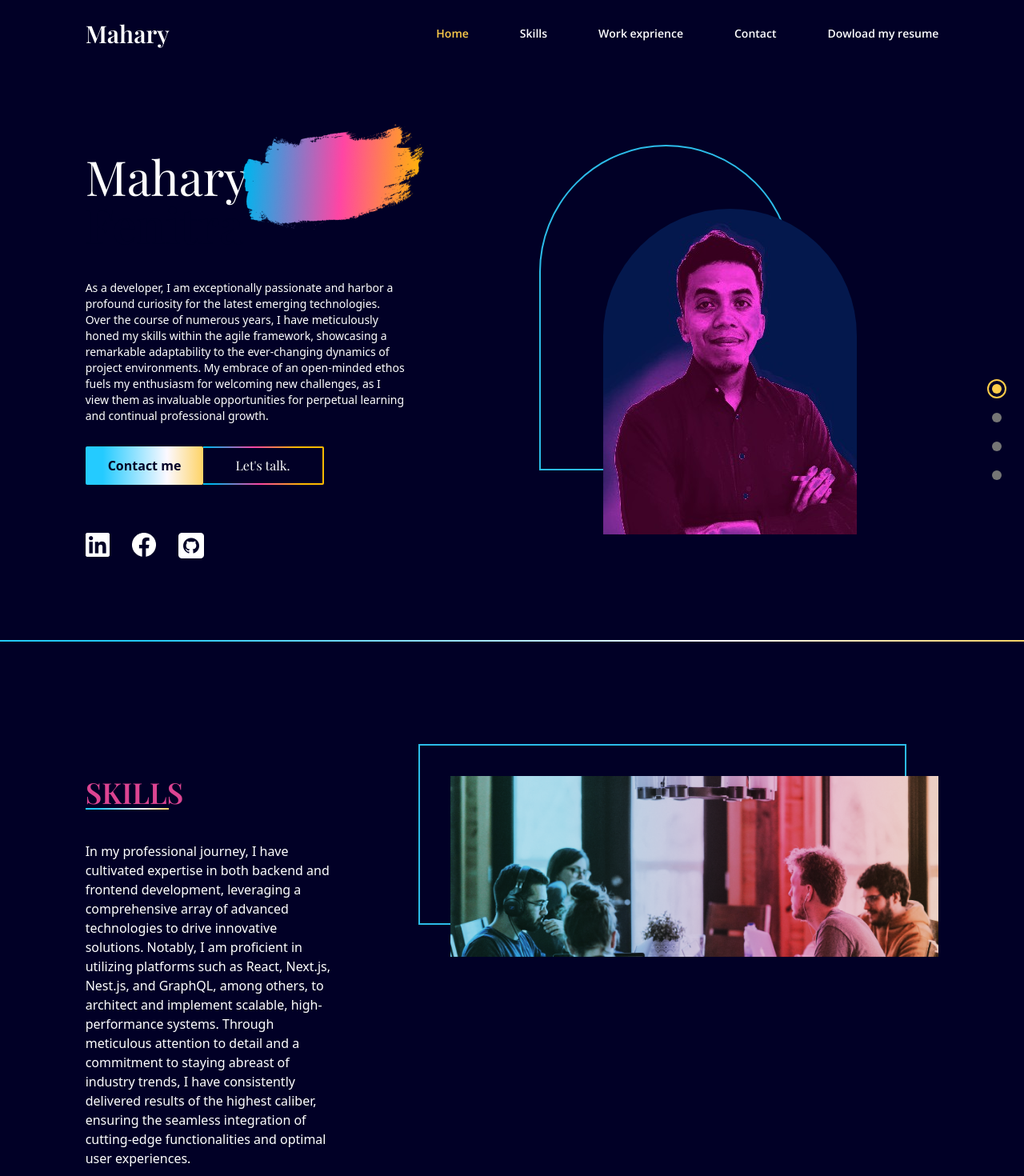
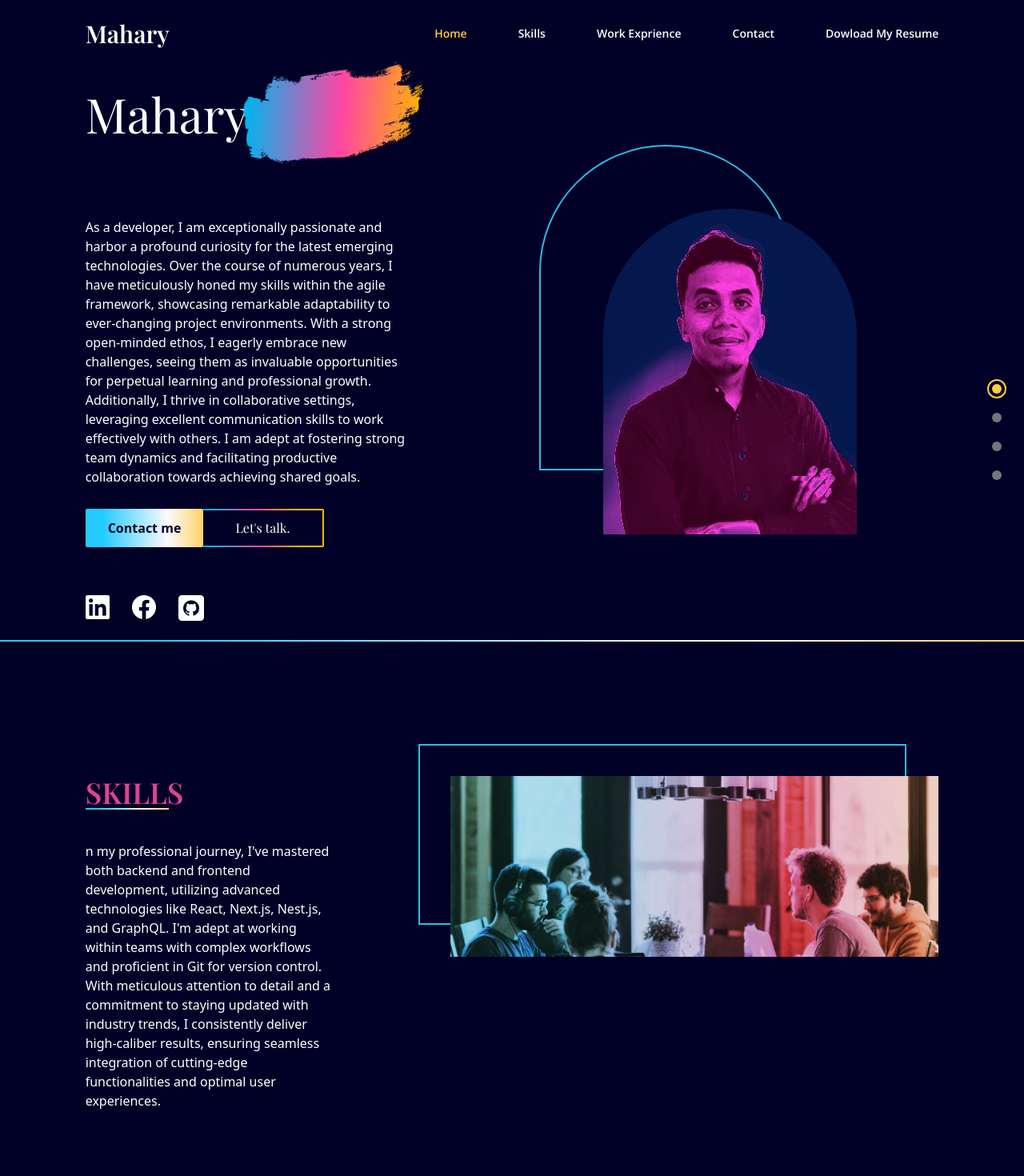
Before and after one commit to maharyfenitra/portfolio, a React (Create React App) app: page / in a window 1280 px wide. Shown: the top 1470 px of the page at 80% size. Built offline with nearby package versions, Linux system fonts and the light colour scheme.

Commit message:
It's ok know

```diff
--- a/public/index.html
+++ b/public/index.html
@@ -24,7 +24,7 @@
       work correctly both with client-side routing and a non-root public URL.
       Learn how to configure a non-root public URL by running `npm run build`.
     -->
-    <title>React App</title>
+    <title>Mahary Portfolio</title>
     <link href="./output.css" rel="stylesheet">
   </head>
   <body>
--- a/src/components/SocialMediaIcons.jsx
+++ b/src/components/SocialMediaIcons.jsx
@@ -11,7 +11,7 @@ const SocialMediaIcons = () => {
         <img alt="linkedin-link" src="assets/linkedin.png"/>
       </a>
       <a className='hover:opacity-50 transition duration-500'
-      href='ww.facebook.com'
+      href='https://www.facebook.com/fenitra.mahary'
       target='_blank'
       rel='noreferrer'
       >
--- a/src/scenes/Landing.jsx
+++ b/src/scenes/Landing.jsx
@@ -44,8 +44,8 @@ const Landing = ({ setSelectedPage }) => {
                                 Fenitra
                             </span>
                         </p>
-                        <p className='mt-10 mb-7 text-sm text-center md:text-start'>
-                        As a developer, I am exceptionally passionate and harbor a profound curiosity for the latest emerging technologies. Over the course of numerous years, I have meticulously honed my skills within the agile framework, showcasing a remarkable adaptability to the ever-changing dynamics of project environments. My embrace of an open-minded ethos fuels my enthusiasm for welcoming new challenges, as I view them as invaluable opportunities for perpetual learning and continual professional growth.
+                        <p className='mt-10 mb-7 text-md text-center md:text-start'>
+                        As a developer, I am exceptionally passionate and harbor a profound curiosity for the latest emerging technologies. Over the course of numerous years, I have meticulously honed my skills within the agile framework, showcasing remarkable adaptability to ever-changing project environments. With a strong open-minded ethos, I eagerly embrace new challenges, seeing them as invaluable opportunities for perpetual learning and professional growth. Additionally, I thrive in collaborative settings, leveraging excellent communication skills to work effectively with others. I am adept at fostering strong team dynamics and facilitating productive collaboration towards achieving shared goals.
                         </p>
                     </motion.div>
                     {/** CALL TO ACTIONS */}
--- a/src/scenes/MySkills.jsx
+++ b/src/scenes/MySkills.jsx
@@ -26,7 +26,7 @@ const MySkills = () => {
                     </p>
                     <LineGradient width='w-1/3' />
                     <p className='mt-10 mb-7'>
-                    In my professional journey, I have cultivated expertise in both backend and frontend development, leveraging a comprehensive array of advanced technologies to drive innovative solutions. Notably, I am proficient in utilizing platforms such as React, Next.js, Nest.js, and GraphQL, among others, to architect and implement scalable, high-performance systems. Through meticulous attention to detail and a commitment to staying abreast of industry trends, I have consistently delivered results of the highest caliber, ensuring the seamless integration of cutting-edge functionalities and optimal user experiences.
+                    n my professional journey, I've mastered both backend and frontend development, utilizing advanced technologies like React, Next.js, Nest.js, and GraphQL. I'm adept at working within teams with complex workflows and proficient in Git for version control. With meticulous attention to detail and a commitment to staying updated with industry trends, I consistently deliver high-caliber results, ensuring seamless integration of cutting-edge functionalities and optimal user experiences.
                     </p>
                 </motion.div>
                 <div className='mt-16 md:mt-0'>
--- a/src/scenes/Navbar.jsx
+++ b/src/scenes/Navbar.jsx
@@ -31,14 +31,14 @@ const MenuItems = ({ selectedPage, setSelectedPage }) => {
         <Link page="Testimonials"
             selectedPage={selectedPage}
             setSelectedPage={setSelectedPage}
-            label={"Work exprience"}
+            label={"Work Exprience"}
             />
         <Link page="Contact"
             selectedPage={selectedPage}
             setSelectedPage={setSelectedPage}
             label={"Contact"}
             />
-        <a href={CV} target="_blank" download>Dowload my resume</a>
+        <a href={CV} target="_blank" download>Dowload My Resume</a>
     </>
 }
 const Navbar = ({isTopOfPage, selectedPage, setSelectedPage }) => {
```
